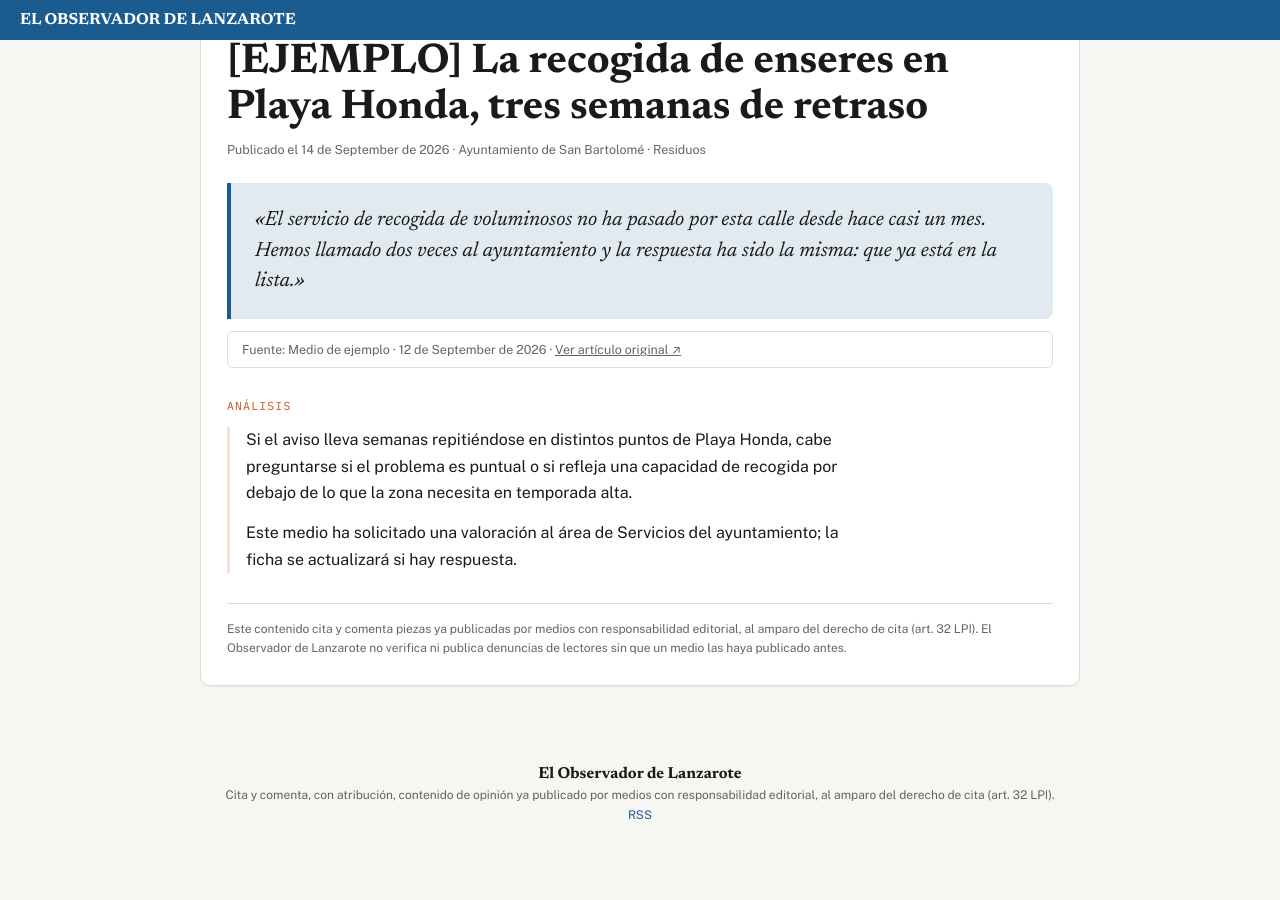
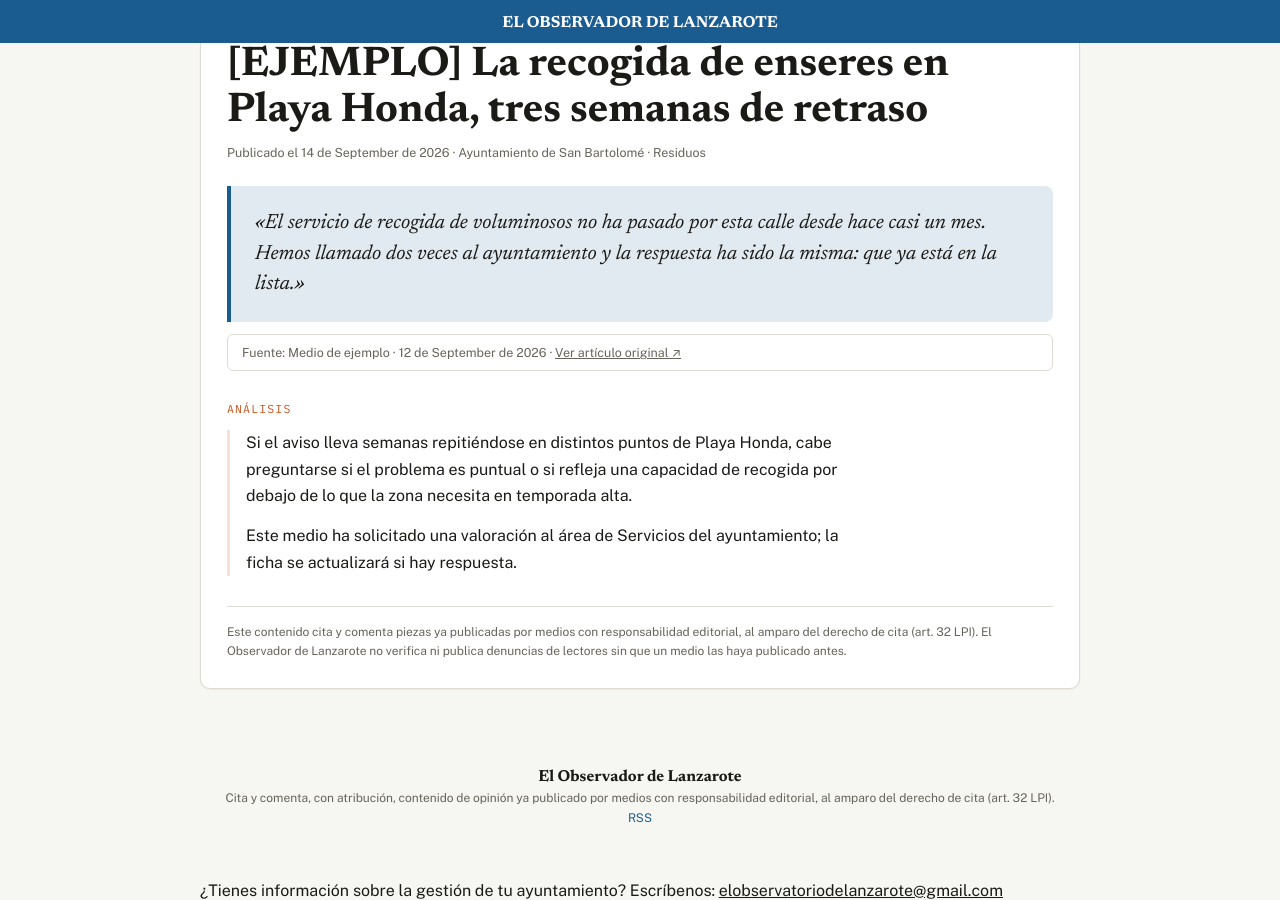
Before and after one commit to elobservadordelanzarote/elobservadordelanzarote.github.io, a Jekyll site: the page built from _fichas/2026-09-14-playa-honda-recogida-enseres.md, in a window 1280 px wide and 900 px high, scrolled down 634 px. Built offline with Jekyll 4.4.1, drawn with Linux system fonts in a browser that asks for light colours; before the commit the page ends 1512 px from its top, so only the background shows below that.

Commit message:
Rediseña cabecera con tagline y añade cintilla de contacto

```diff
--- a/_layouts/default.html
+++ b/_layouts/default.html
@@ -13,7 +13,10 @@
 <body>
 
   <div class="sticky-bar">
-    <a class="home-link" href="{{ '/' | relative_url }}">{{ site.title | upcase }}</a>
+    <div class="wrap sticky-bar-inner">
+      <a class="home-link" href="{{ '/' | relative_url }}">{{ site.title | upcase }}</a>
+      {% if site.tagline %}<span class="tagline">{{ site.tagline }}</span>{% endif %}
+    </div>
   </div>
 
   {{ content }}
@@ -31,5 +34,14 @@
     </div>
   </footer>
 
+  {% if site.contact_email %}
+  <div class="contact-ribbon">
+    <div class="wrap">
+      <span>¿Tienes información sobre la gestión de tu ayuntamiento? Escríbenos:</span>
+      <a href="mailto:{{ site.contact_email }}">{{ site.contact_email }}</a>
+    </div>
+  </div>
+  {% endif %}
+
 </body>
 </html>
```
